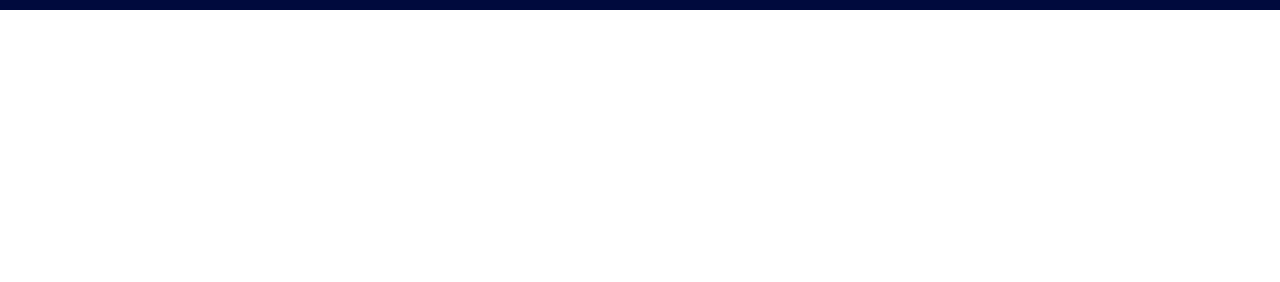
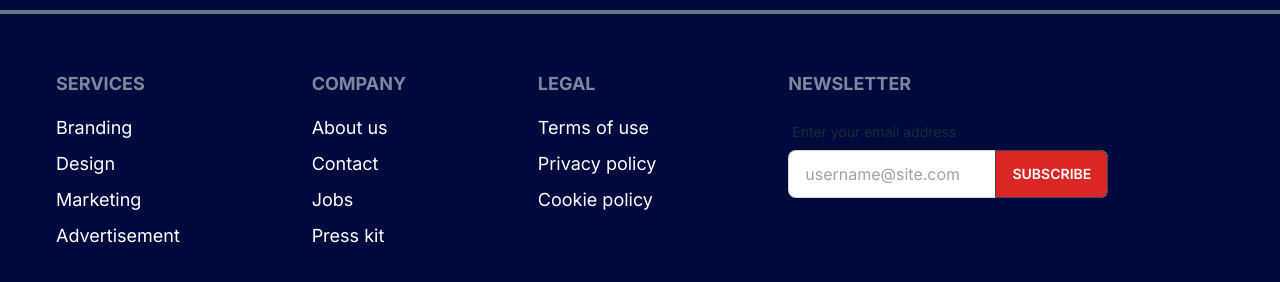
Before and after one commit to Boadzie/nexty, a Next.js app: page / in a window 1280 px wide. Shown: the part 2320-2602 px from the top of the page. Before the commit the page ends 2330 px from the top, so only its background shows below. Built offline with nearby package versions, Linux system fonts and the light colour scheme.

Commit message:
Add Footer component to app
- Include Footer component in layout

```diff
--- a/app/layout.jsx
+++ b/app/layout.jsx
@@ -2,6 +2,7 @@
 import { Inter } from "next/font/google";
 
 import Header from "@/components/Header";
+import Footer from "@/components/Footer";
 
 const inter = Inter({ subsets: ["latin"] });
 // const poppins = Poppins({ weight: ["400", "700"], subsets: ["latin"] });
@@ -19,6 +20,7 @@
       <body className={inter.className}>
         <Header />
         <main className="bg-[#000a3d] text-white">{children}</main>
+        <Footer />
       </body>
     </html>
   );
--- /dev/null
+++ b/components/Footer.jsx
@@ -0,0 +1,50 @@
+import React from "react";
+
+const Footer = () => {
+  return (
+    <>
+      <footer className="text-lg p-14 footer border-t-4 border-slate-500 bg-[#000a3d] text-white">
+        <div className="">
+          <span className="footer-title">Services</span>
+          <a className="link link-hover">Branding</a>
+          <a className="link link-hover">Design</a>
+          <a className="link link-hover">Marketing</a>
+          <a className="link link-hover">Advertisement</a>
+        </div>
+        <div>
+          <span className="footer-title">Company</span>
+          <a className="link link-hover">About us</a>
+          <a className="link link-hover">Contact</a>
+          <a className="link link-hover">Jobs</a>
+          <a className="link link-hover">Press kit</a>
+        </div>
+        <div>
+          <span className="footer-title">Legal</span>
+          <a className="link link-hover">Terms of use</a>
+          <a className="link link-hover">Privacy policy</a>
+          <a className="link link-hover">Cookie policy</a>
+        </div>
+        <div>
+          <span className="footer-title">Newsletter</span>
+          <div className="form-control w-80">
+            <label className="label">
+              <span className="label-text">Enter your email address</span>
+            </label>
+            <div className="relative">
+              <input
+                type="text"
+                placeholder="username@site.com"
+                className="w-full pr-16 input input-bordered"
+              />
+              <button className="absolute top-0 right-0 bg-red-600 rounded-l-none btn">
+                Subscribe
+              </button>
+            </div>
+          </div>
+        </div>
+      </footer>
+    </>
+  );
+};
+
+export default Footer;
```
